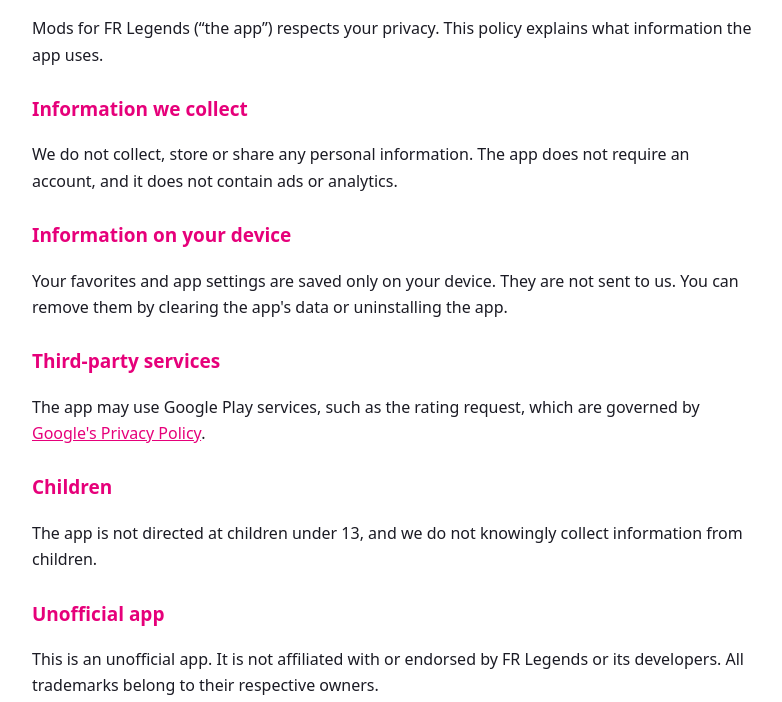
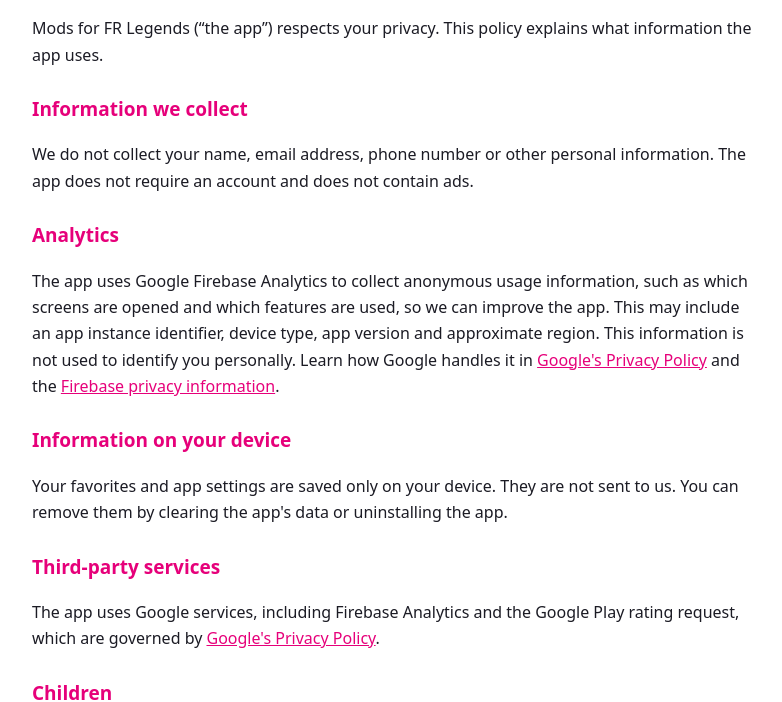
Before and after one commit to appprivacypolicy/appprivacypolicy.github.io, a plain HTML site: page index.html in a window 1280 px wide. Shown: the part 104-806 px from the top of the page, without its empty margins (248-1030 px from the left). Drawn offline with Linux system fonts and the light colour scheme.

Commit message:
index.html

```diff
--- a/index.html
+++ b/index.html
@@ -27,16 +27,24 @@
   information the app uses.</p>
 
   <h2>Information we collect</h2>
-  <p>We do not collect, store or share any personal information. The app does not require an account,
-  and it does not contain ads or analytics.</p>
+  <p>We do not collect your name, email address, phone number or other personal information. The app
+  does not require an account and does not contain ads.</p>
+
+  <h2>Analytics</h2>
+  <p>The app uses Google Firebase Analytics to collect anonymous usage information, such as which
+  screens are opened and which features are used, so we can improve the app. This may include
+  an app instance identifier, device type, app version and approximate region. This information is
+  not used to identify you personally. Learn how Google handles it in
+  <a href="https://policies.google.com/privacy">Google's Privacy Policy</a> and the
+  <a href="https://firebase.google.com/support/privacy">Firebase privacy information</a>.</p>
 
   <h2>Information on your device</h2>
   <p>Your favorites and app settings are saved only on your device. They are not sent to us. You can
   remove them by clearing the app's data or uninstalling the app.</p>
 
   <h2>Third-party services</h2>
-  <p>The app may use Google Play services, such as the rating request, which are governed by
-  <a href="https://policies.google.com/privacy">Google's Privacy Policy</a>.</p>
+  <p>The app uses Google services, including Firebase Analytics and the Google Play rating request,
+  which are governed by <a href="https://policies.google.com/privacy">Google's Privacy Policy</a>.</p>
 
   <h2>Children</h2>
   <p>The app is not directed at children under 13, and we do not knowingly collect information from
```
